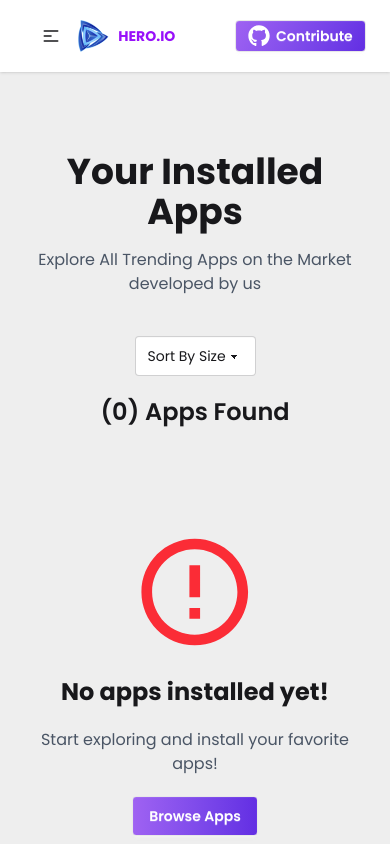
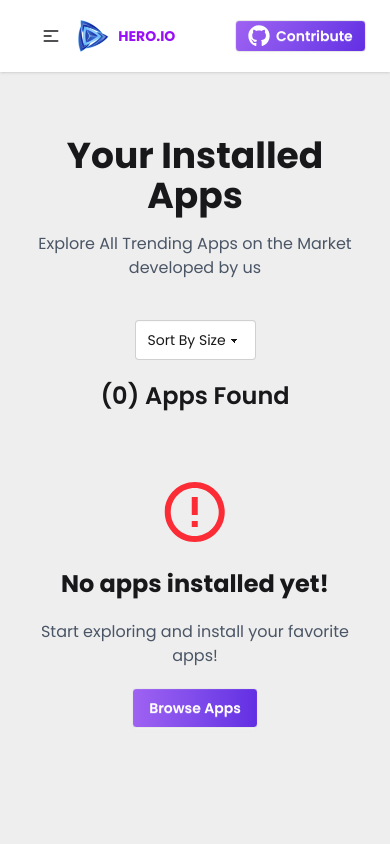
Before and after one commit to mdalamin0/Hero-IO-App-House, a React (Vite) app: page /installations in a window 390 px wide. Shown: the top 844 px of the page. Built offline with nearby package versions, Linux system fonts and the light colour scheme.

Commit message:
no data found page responsive

```diff
--- a/src/Pages/Installations/Installations.jsx
+++ b/src/Pages/Installations/Installations.jsx
@@ -55,7 +55,7 @@ const Installations = () => {
           </select>
         </div>
       </div>
-      <div className='pt-5 pb-20'>
+      <div className=' pb-20'>
         {installedApps.length === 0 ? <NoDataFound emplyStatetitle={"No apps installed yet!"} description={'Start exploring and install your favorite apps!'} /> :
           <>
             {installedApps.map(app => <InstalledAppsCard
--- a/src/Shared/AppsPageHeading/AppsPageHeading.jsx
+++ b/src/Shared/AppsPageHeading/AppsPageHeading.jsx
@@ -2,7 +2,7 @@ import React from 'react';
 
 const AppsPageHeading = ({title, des}) => {
   return (
-    <div className='text-center space-y-4 mt-20'>
+    <div className='text-center space-y-4 mt-16'>
       <h2 className='text-4xl font-bold '>{title}</h2>
       <p className='text-gray-600 dark:text-gray-400'>{des}</p>
     </div>
--- a/src/Shared/NoDataFound/NoDataFound.jsx
+++ b/src/Shared/NoDataFound/NoDataFound.jsx
@@ -4,8 +4,8 @@ import { Link } from 'react-router';
 
 const NoDataFound = ({emplyStatetitle, description, showBtn = true}) => {
   return (
-    <div className='text-center space-y-5 py-20'>
-      <RiErrorWarningLine className='w-full text-9xl text-[#FB2C36]' />
+    <div className='text-center space-y-5 px-4 py-16'>
+      <RiErrorWarningLine className='w-full text-7xl md:text-9xl text-[#FB2C36]' />
       <h2 className='text-2xl md:text-4xl font-bold'>{emplyStatetitle}</h2>
       {description && <p className='text-gray-600 dark:text-gray-400'>{description}</p>}
       {showBtn && <Link to="/apps" className='btn md:btn-lg bg-gradient-to-r from-[#9F62F2] to-[#632EE3] text-white hover:scale-105 transition-all duration-400'>Browse Apps</Link>}
```
